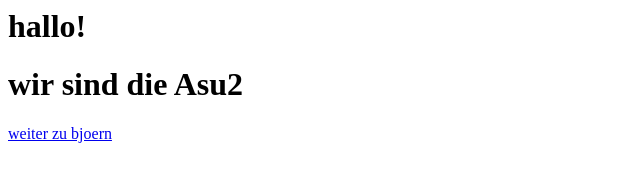
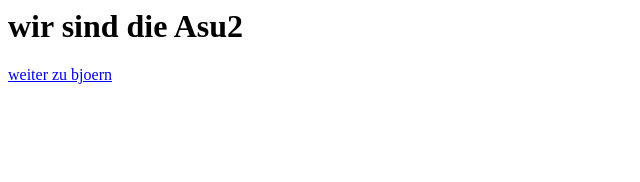
Before and after one commit to anonymous200303/Page, a plain HTML site: page index.html in a window 1280 px wide. Shown: the whole page, without its empty margins (0-640 px from the left). Drawn offline with Linux system fonts and the light colour scheme.

Commit message:
Update index.html

```diff
--- a/index.html
+++ b/index.html
@@ -1,3 +1,2 @@
-<h1> hallo! </h1>
 <h1> wir sind die Asu2 </h1>
 <a href="https://bjoern1504.github.io/page/">weiter zu bjoern</a>
```
